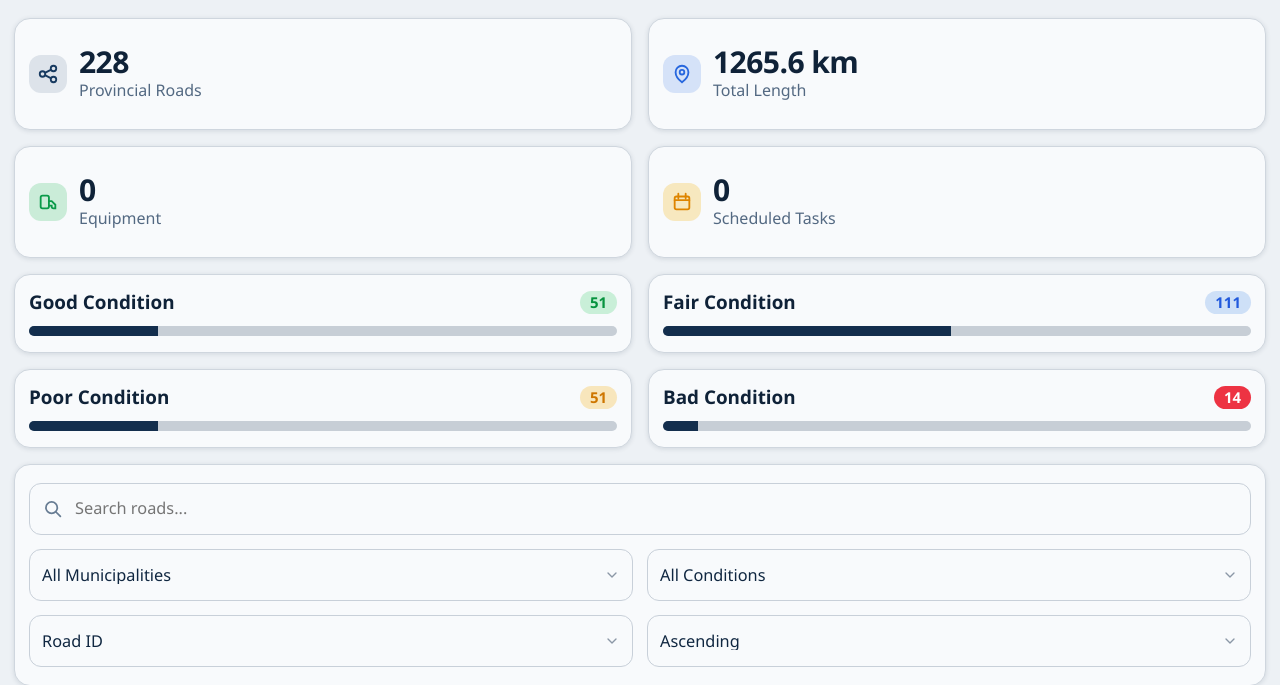
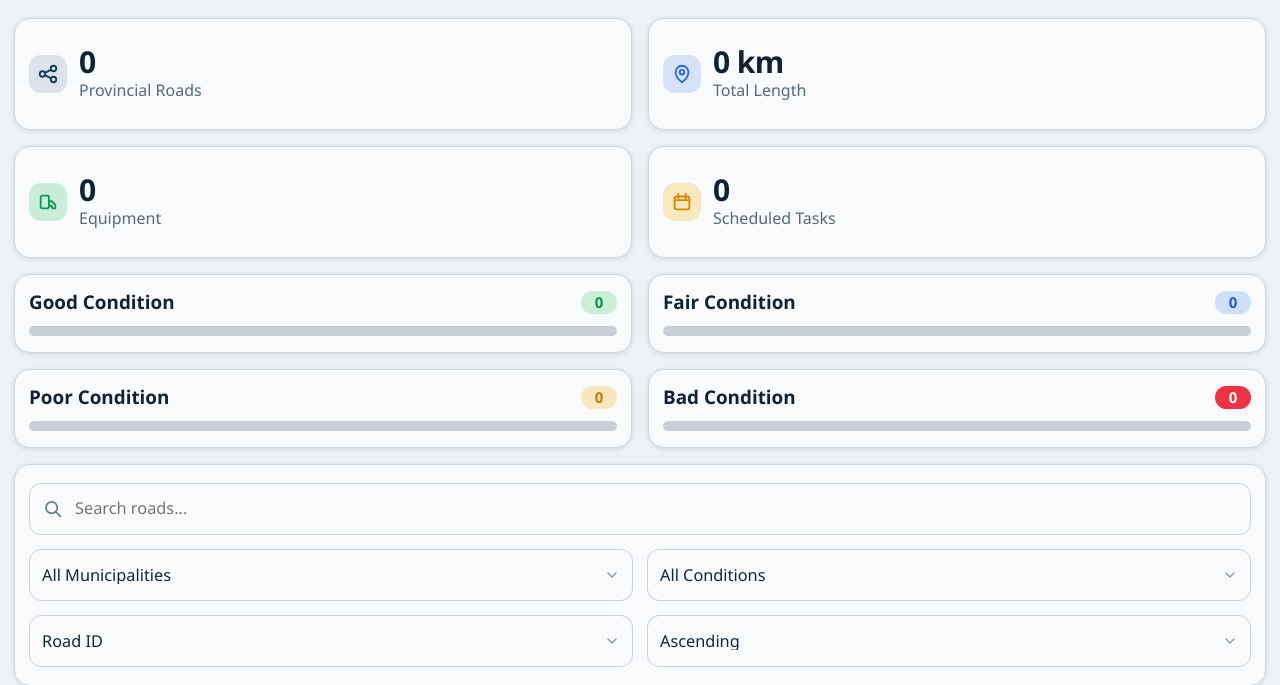
Before and after one commit to takeshii17/PEO-System, a Django app: page /maintinance-division/ in a window 1280 px wide. Shown: the top 685 px of the page. Run offline with Django 5.2, Linux system fonts and the light colour scheme; a user stored in the database is signed in.

Commit message:
fix Maintinance Management Table

```diff
--- a/peo_system/main/templates/Maintinance Division/maintinance_management.html
+++ b/peo_system/main/templates/Maintinance Division/maintinance_management.html
@@ -183,10 +183,10 @@
       background: var(--progress-fill);
     }
 
-    .p-good { width: 22%; }
-    .p-fair { width: 49%; }
-    .p-poor { width: 22%; }
-    .p-bad { width: 6%; }
+    .p-good { width: 0%; }
+    .p-fair { width: 0%; }
+    .p-poor { width: 0%; }
+    .p-bad { width: 0%; }
 
     .filter-card {
       background: var(--panel);
@@ -384,7 +384,7 @@
           <svg viewBox="0 0 24 24" fill="none"><circle cx="18" cy="6" r="3" stroke="currentColor" stroke-width="2"/><circle cx="6" cy="12" r="3" stroke="currentColor" stroke-width="2"/><circle cx="18" cy="18" r="3" stroke="currentColor" stroke-width="2"/><path d="M8.6 10.8 15.5 7.3M8.6 13.2l6.9 3.5" stroke="currentColor" stroke-width="2"/></svg>
         </div>
         <div>
-          <div class="kpi-value">228</div>
+          <div class="kpi-value">0</div>
           <div class="kpi-label">Provincial Roads</div>
         </div>
       </article>
@@ -394,7 +394,7 @@
           <svg viewBox="0 0 24 24" fill="none"><path d="M12 21s7-5.3 7-11a7 7 0 1 0-14 0c0 5.7 7 11 7 11Z" stroke="currentColor" stroke-width="2"/><circle cx="12" cy="10" r="2.5" stroke="currentColor" stroke-width="2"/></svg>
         </div>
         <div>
-          <div class="kpi-value">1265.6 km</div>
+          <div class="kpi-value">0 km</div>
           <div class="kpi-label">Total Length</div>
         </div>
       </article>
@@ -430,7 +430,7 @@
       <article class="condition-card">
         <div class="condition-head">
           <h3>Good Condition</h3>
-          <span class="badge good">51</span>
+          <span class="badge good">0</span>
         </div>
         <div class="progress"><span class="p-good"></span></div>
       </article>
@@ -438,7 +438,7 @@
       <article class="condition-card">
         <div class="condition-head">
           <h3>Fair Condition</h3>
-          <span class="badge fair">111</span>
+          <span class="badge fair">0</span>
         </div>
         <div class="progress"><span class="p-fair"></span></div>
       </article>
@@ -446,7 +446,7 @@
       <article class="condition-card">
         <div class="condition-head">
           <h3>Poor Condition</h3>
-          <span class="badge poor">51</span>
+          <span class="badge poor">0</span>
         </div>
         <div class="progress"><span class="p-poor"></span></div>
       </article>
@@ -454,7 +454,7 @@
       <article class="condition-card">
         <div class="condition-head">
           <h3>Bad Condition</h3>
-          <span class="badge bad">14</span>
+          <span class="badge bad">0</span>
         </div>
         <div class="progress"><span class="p-bad"></span></div>
       </article>
@@ -475,9 +475,6 @@
           </button>
           <div class="menu-list" role="listbox">
             <button type="button" class="menu-option active" data-value="all" data-label="All Municipalities"><span>All Municipalities</span><span class="option-check">✓</span></button>
-            <button type="button" class="menu-option" data-value="aborlan" data-label="Aborlan"><span>Aborlan</span><span class="option-check">✓</span></button>
-            <button type="button" class="menu-option" data-value="quezon" data-label="Quezon"><span>Quezon</span><span class="option-check">✓</span></button>
-            <button type="button" class="menu-option" data-value="roxas" data-label="Roxas"><span>Roxas</span><span class="option-check">✓</span></button>
           </div>
         </div>
 
```
Also changed, not shown: peo_system/main/Maintinance Division/maintinance_management.html (+5 -5 lines).
